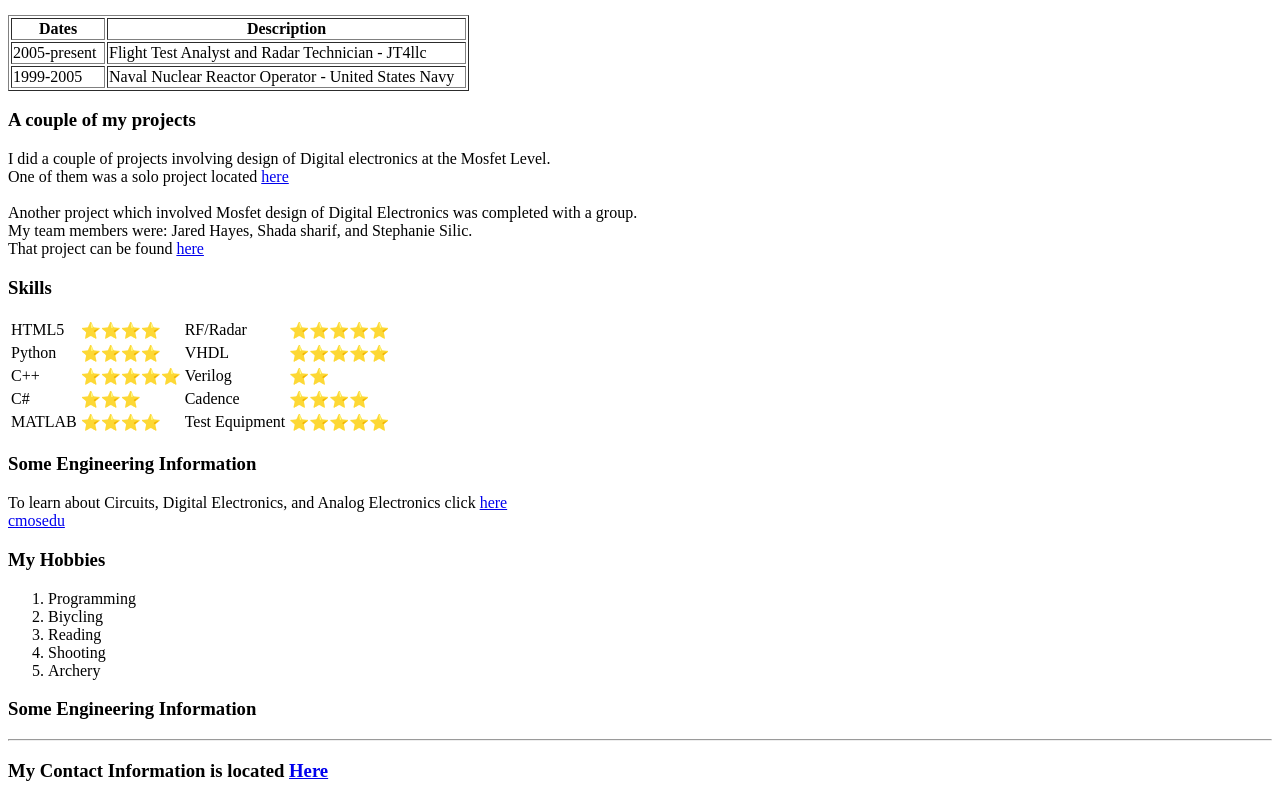
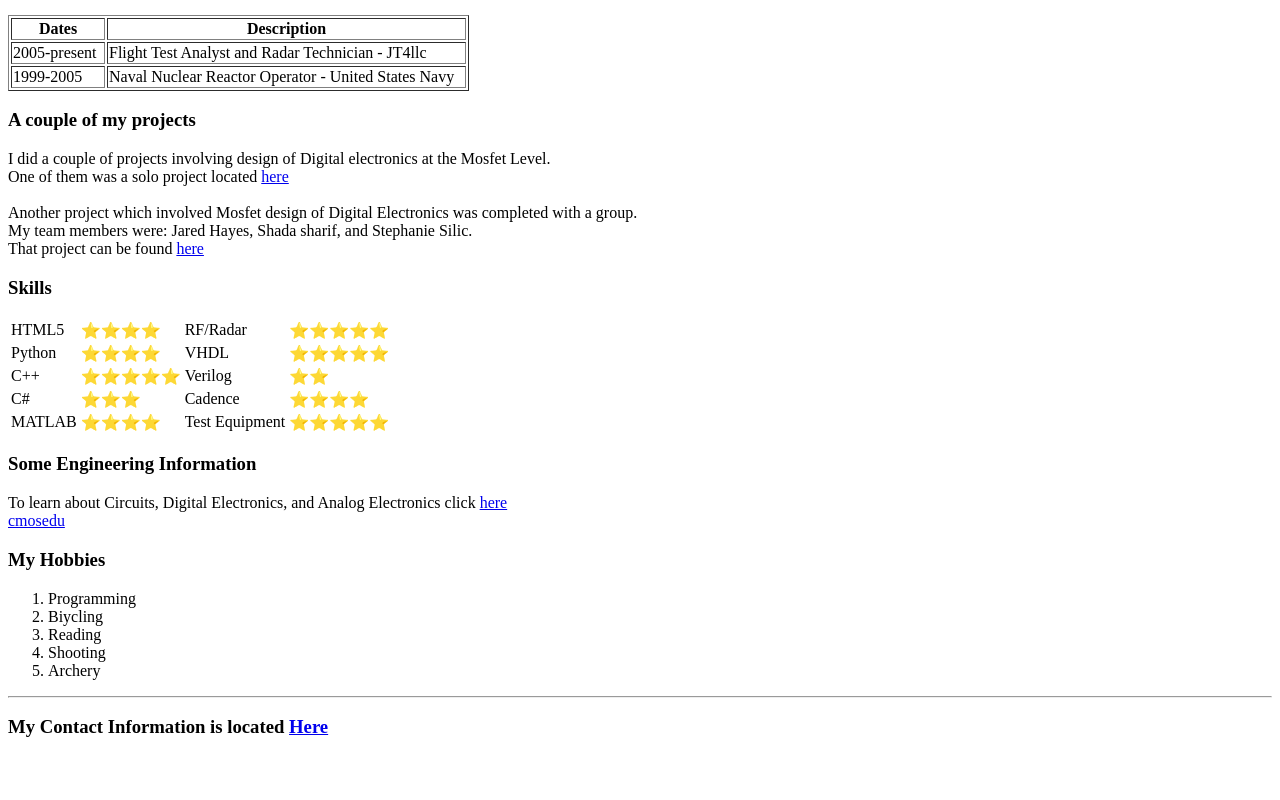
Before and after one commit to jmbuendia95/cv, a plain HTML site: page index.html in a window 1280 px wide. Shown: the part 422-1222 px from the top of the page. After the commit the page ends 1179 px from the top, so only its background shows below. Drawn offline with Linux system fonts and the light colour scheme.

Commit message:
Add files via upload

```diff
--- a/index.html
+++ b/index.html
@@ -199,7 +199,6 @@ That project can be found <a href="http://cmosedu.com/jbaker/courses/ee421L/f15/
         Archery
       </li>
     </ol>
-    <h3>Some Engineering Information</h3>
     <hr />
     <h3>My Contact Information is located <a href="my contact details.html" target="_blank">Here</a></a></h3>
 
```
